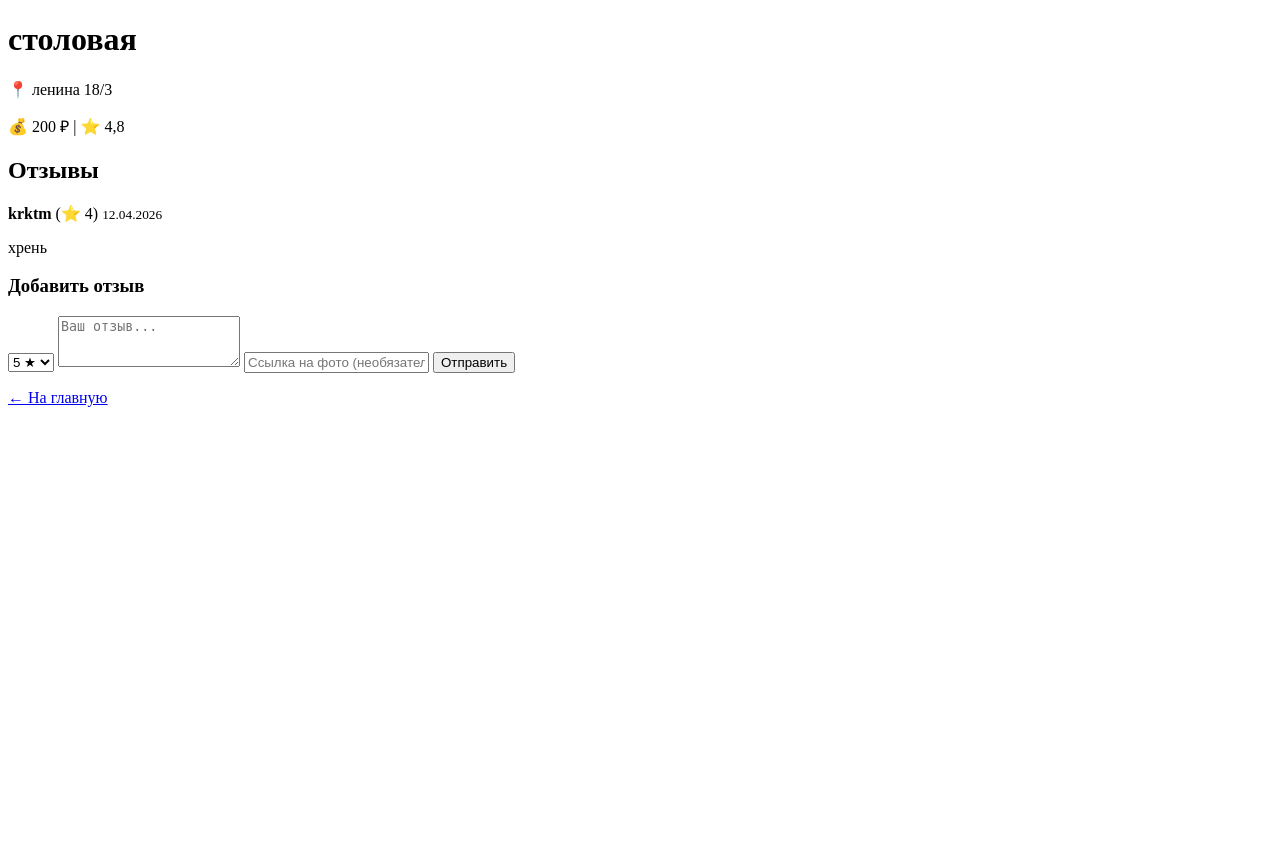
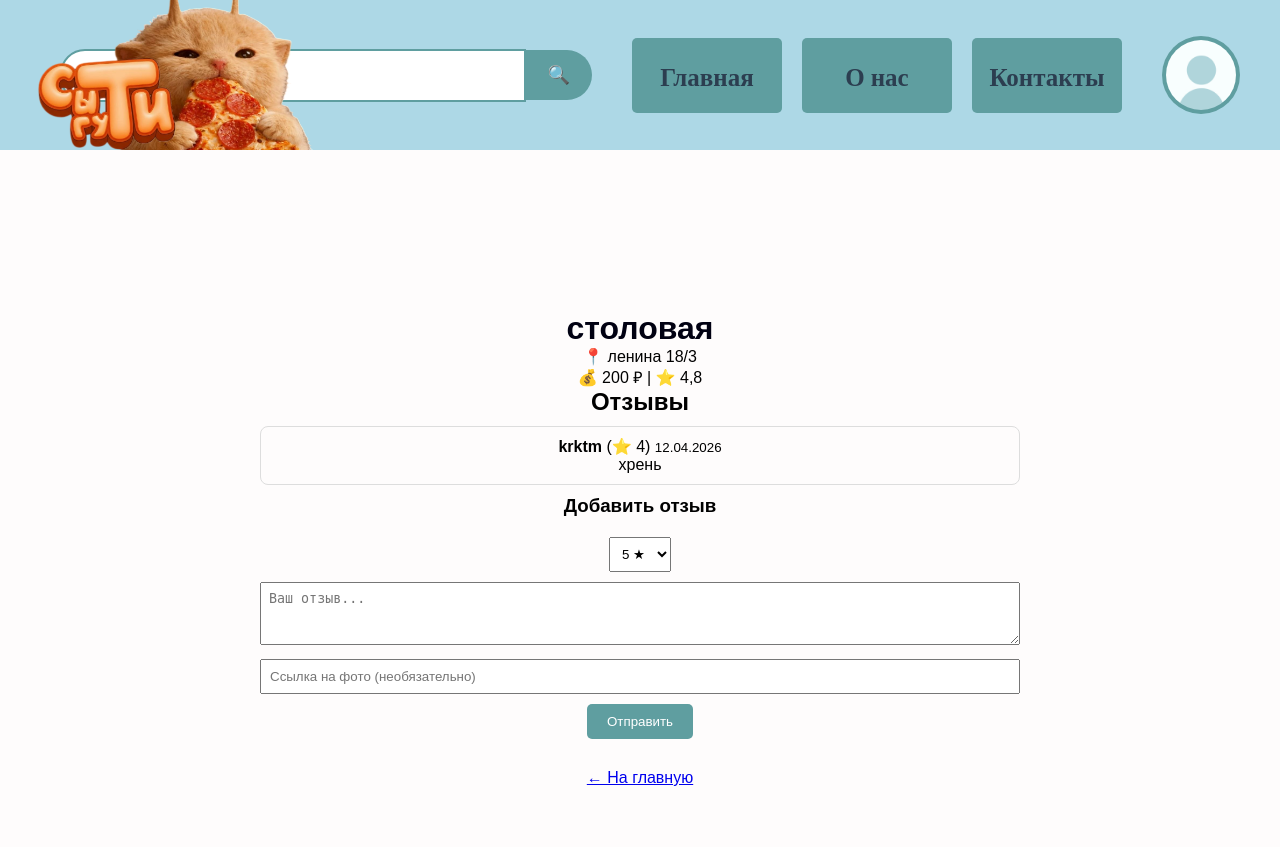
Before and after one commit to krktmmm/eda_trpo, a Django app: page /place/1/ in a window 1280 px wide. Before the commit the page ends 407 px from the top, so only its background shows below. Run offline with Django 5.2, Linux system fonts and the light colour scheme; a user stored in the database is signed in; data comes from the database, SQL or seed files in the repository.

Commit message:
дабавила шапку на страницу заведения для единого дизайна и добавила requirements.txt со всеми зависимостями

```diff
--- a/places/templates/places/place_detail.html
+++ b/places/templates/places/place_detail.html
@@ -1,21 +1,63 @@
 <!DOCTYPE html>
 <html lang="ru">
 <head>
+    <meta charset="UTF-8">
     <title>{{ place.name }} | СытГУТИ 🍔</title>
+    <link rel="stylesheet" href="/static/style.css">
 </head>
 <body>
+
+    <!-- ШАПКА САЙТА -->
+    <div class="navigation">
+        <!-- ЛОГОТИП -->
+        <div class="logo">
+            <img src="/static/images/log.png" alt="Логотип">
+        </div>
+
+        <!-- КНОПКИ -->
+        <div class="panel">
+            <!-- ПОИСКОВАЯ СТРОКА -->
+            <div class="search">
+                <input type="text" placeholder="Поиск...">
+                <button>
+                    <span>🔍</span>
+                </button>
+            </div>
+
+            <!-- МЕНЮ -->
+            <div class="menu">
+                <a href="/">Главная</a>
+                <a href="#">О нас</a>
+                <a href="#">Контакты</a>
+            </div>
+
+            <!-- ПРОФИЛЬ -->
+            {% if user.is_authenticated %}
+                <a href="/register/profile/" class="profile">
+                    <img src="/static/images/avatar.jpg" alt="Профиль">
+                </a>
+            {% else %}
+                <a href="/accounts/login/" class="profile">
+                    <img src="/static/images/avatar.jpg" alt="Войти">
+                </a>
+            {% endif %}
+        </div>
+    </div>
+
+    <!-- ДЕТАЛИ ЗАВЕДЕНИЯ -->
+    <div style="max-width: 800px; margin: 40px auto; padding: 20px;">
         <h1>{{ place.name }}</h1>
         <p>📍 {{ place.address }}</p>
         <p>💰 {{ place.avg_price|default:"—" }} ₽ | ⭐ {{ place.rating|floatformat:1 }}</p>
 
         <h2>Отзывы</h2>
         {% for review in reviews %}
-        <div>
+            <div style="border: 1px solid #ddd; margin: 10px 0; padding: 10px; border-radius: 8px;">
                 <strong>{{ review.user.username }}</strong> (⭐ {{ review.rating }})
                 <small>{{ review.created_at|date:"d.m.Y" }}</small>
                 <p>{{ review.text }}</p>
                 {% if review.photo_url %}
-                <img src="{{ review.photo_url }}" width="200">
+                    <img src="{{ review.photo_url }}" width="200" style="border-radius: 8px;">
                 {% endif %}
             </div>
         {% empty %}
@@ -24,23 +66,25 @@
 
         {% if user.is_authenticated %}
             <h3>Добавить отзыв</h3>
-        <form method="post" action="{% url 'add_review' place.id %}">
+            <form method="post" action="{% url 'add_review' place.id %}" style="margin-top: 20px;">
                 {% csrf_token %}
-            <select name="rating" required>
+                <select name="rating" required style="padding: 8px; margin-bottom: 10px;">
                     <option value="5">5 ★</option>
                     <option value="4">4 ★</option>
                     <option value="3">3 ★</option>
                     <option value="2">2 ★</option>
                     <option value="1">1 ★</option>
-            </select>
-            <textarea name="text" rows="3" placeholder="Ваш отзыв..." required></textarea>
-            <input type="url" name="photo_url" placeholder="Ссылка на фото (необязательно)">
-            <button type="submit">Отправить</button>
+                </select><br>
+                <textarea name="text" rows="3" placeholder="Ваш отзыв..." required style="width: 100%; padding: 8px; margin-bottom: 10px;"></textarea><br>
+                <input type="url" name="photo_url" placeholder="Ссылка на фото (необязательно)" style="width: 100%; padding: 8px; margin-bottom: 10px;"><br>
+                <button type="submit" style="background-color: #5F9EA0; color: white; padding: 10px 20px; border: none; border-radius: 5px; cursor: pointer;">Отправить</button>
             </form>
         {% else %}
             <p><a href="/accounts/login/">Войдите</a>, чтобы оставить отзыв</p>
         {% endif %}
 
-    <p><a href="/">← На главную</a></p>
+        <p style="margin-top: 30px;"><a href="/">← На главную</a></p>
+    </div>
+
 </body>
 </html>
--- a/places/templates/places/place_list.html
+++ b/places/templates/places/place_list.html
@@ -6,6 +6,7 @@
     <link rel="stylesheet" href="/static/style.css">
 </head>
 <body>
+
     <!-- ШАПКА САЙТА -->
     <div class="navigation">
         <!-- ЛОГОТИП -->
--- /dev/null
+++ b/requirements.txt
@@ -0,0 +1,4 @@
+asgiref==3.11.1
+Django==6.0.4
+sqlparse==0.5.5
+tzdata==2026.1
--- a/users/templates/users/profile.html
+++ b/users/templates/users/profile.html
@@ -58,7 +58,7 @@
 </div>
 
 <div style="text-align: center; margin-top: 30px;">
-    <a href="/">На главную</a>
+    <a href="/">← На главную</a>
 </div>
 
 </body>
```
Lines whose indentation alone changed are shown as unchanged.
